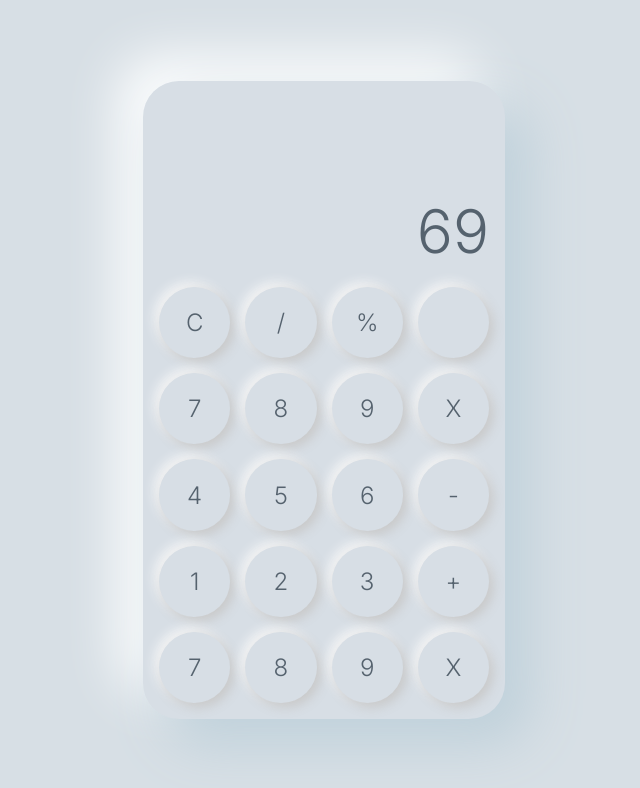
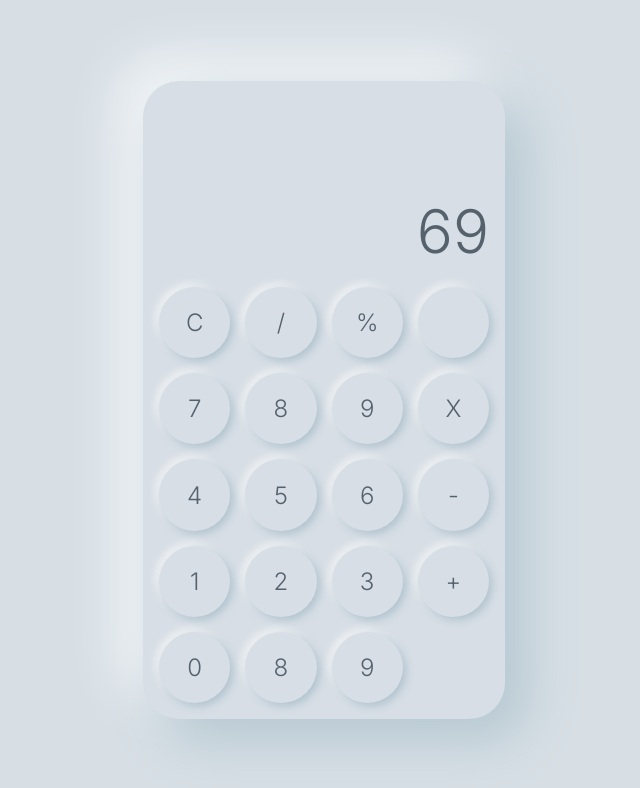
Before and after one commit to nghia-nguyen-dev/calculator, a React (Create React App) app: page / in a window 1280 px wide. Shown: the top 788 px of the page, without its empty margins (316-956 px from the left). Built offline with nearby package versions, Linux system fonts and the light colour scheme.

Commit message:
feat: Tweak general rim lighting and shadow

```diff
--- a/src/components/Numpad.js
+++ b/src/components/Numpad.js
@@ -24,10 +24,9 @@ const Numpad = () => {
          <Pad>3</Pad>
          <Pad>+</Pad>
 
-         <Pad>7</Pad>
+         <Pad>0</Pad>
          <Pad>8</Pad>
          <Pad>9</Pad>
-         <Pad>X</Pad>
         </div>
     )
 }
--- a/src/css/index.css
+++ b/src/css/index.css
@@ -2,8 +2,8 @@
 @import "css/font";
 
 :root {
-	--calc-offset-x: 24px;
-	--calc-offset-y: 24px;
+	--calc-offset-x: 20px;
+	--calc-offset-y: 20px;
 	--calc-blur-radius: 54px;
 
 	--cool-white: hsl(206, 21%, 87%);
@@ -33,9 +33,9 @@ body {
 
 	border-radius: 36px;
 	background: var(--warm-white);
-	box-shadow: var(--calc-offset-x) var(--calc-offset-y) var(--calc-blur-radius) hsl(202, 28%, 80%),
+	box-shadow: var(--calc-offset-x) var(--calc-offset-y) var(--calc-blur-radius) hsl(202, 24%, 76%),
 		calc(var(--calc-offset-x) * -1) calc(var(--calc-offset-y) * -1)
-			var(--calc-blur-radius) hsl(206, 0%, 100%);
+			var(--calc-blur-radius) rgba(255, 255, 255, 0.84);
 }
 
 .Screen {
@@ -64,7 +64,7 @@ body {
 
 	border-radius: 50%;
 	background: var(--warm-white);
-	box-shadow: 4px 4px 12px #c7c7c7, -4px -4px 12px #f9f9f9;
+	box-shadow: 3px 3px 8px hsl(202, 24%, 74%), -3px -3px 8px #f9f9f9ef;
 }
 
 .Pad::before {
```
